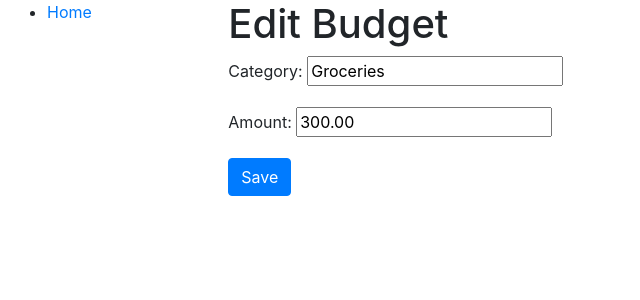
After one commit to Mechanist0/budget_tracker, a Django app: page /budget/budget_edit/1/ in a window 1280 px wide. The commit adds this page. Shown: the top 300 px of the page, without its empty margins (0-640 px from the left). Run offline with Django 5.2, Linux system fonts and the light colour scheme; data comes from the database, SQL or seed files in the repository; both versions use the stored data as it was before the commit; some libraries are stand-ins or nearby versions.

Commit message:
Adding category edit page

```diff
--- a/budget/models.py
+++ b/budget/models.py
@@ -25,7 +25,6 @@ class Payment(models.Model):
     date = models.DateField()
     amount = models.DecimalField(max_digits=10, decimal_places=2)
     description = models.TextField()
-    recurring = models.BooleanField(default=False)
 
     def __str__(self):
         """String for representing the Model object."""
--- a/budget/templates/base_generic.html
+++ b/budget/templates/base_generic.html
@@ -10,7 +10,6 @@
       rel="stylesheet"
       integrity="sha384-QWTKZyjpPEjISv5WaRU9OFeRpok6YctnYmDr5pNlyT2bRjXh0JMhjY6hW+ALEwIH"
       crossorigin="anonymous">
-    <!-- Add additional CSS in static file -->
     {% load static %}
     <link rel="stylesheet" href="{% static 'css/styles.css' %}" />
     <link href="https://stackpath.bootstrapcdn.com/bootstrap/4.5.2/css/bootstrap.min.css" rel="stylesheet">
--- /dev/null
+++ b/budget/templates/budget_edit.html
@@ -0,0 +1,10 @@
+{% extends 'base_generic.html' %}
+
+{% block content %}
+  <h1>Edit Budget</h1>
+  <form method="post">
+    {% csrf_token %}
+    {{ form.as_p }}
+    <button type="submit" class="btn btn-primary">Save</button>
+  </form>
+{% endblock %}
--- a/budget/templates/index.html
+++ b/budget/templates/index.html
@@ -8,6 +8,7 @@
     <div class="card mb-3">
         <div class="card-header">
             <strong>{{ budget.category }}</strong> - Amount: ${{ budget.amount }}
+            <a href="{% url 'budget_edit' budget.id %}" class="btn btn-sm btn-outline-primary ml-2">Edit</a>
         </div>
         <div class="card-body">
             {% if budget.payments.all %}
--- a/budget/urls.py
+++ b/budget/urls.py
@@ -5,4 +5,5 @@ urlpatterns = [
     path('', views.index, name='index'),
     path('budget/new/', views.budget_create, name='budget_create'),
     path('budget/<int:budget_id>/make_payment/', views.make_payment, name='make_payment'),
+    path('budget_edit/<int:id>/', views.budget_edit, name='budget_edit'),
 ]
--- a/budget/views.py
+++ b/budget/views.py
@@ -41,13 +41,18 @@ def make_payment(request, budget_id):
         form = PaymentForm()
     return render(request, 'make_payment.html', {'budget': budget, 'form': form})
 
-# def budget_edit(request, id):
-#     budget = get_object_or_404(Budget, id=id)
-#     if request.method == 'POST':
-#         form = BudgetForm(request.POST, instance=budget)
-#         if form.is_valid():
-#             form.save()
-#             return redirect('budget-detail', id=budget.id)
-#     else:
-#         form = BudgetForm(instance=budget)
-#     return render(request, 'budgets/budget_form.html', {'form': form})
+def budget_edit(request, id):
+    try:
+        budget = Budget.objects.get(id=id)
+    except Budget.DoesNotExist:
+        raise Http404("Budget does not exist")
+
+    if request.method == 'POST':
+        form = BudgetForm(request.POST, instance=budget)
+        if form.is_valid():
+            form.save()
+            return redirect('index')
+    else:
+        form = BudgetForm(instance=budget)
+
+    return render(request, 'budget_edit.html', {'form': form})
```
Also changed, not shown: budget/migrations/0002_remove_payment_recurring.py (added), db.sqlite3.
